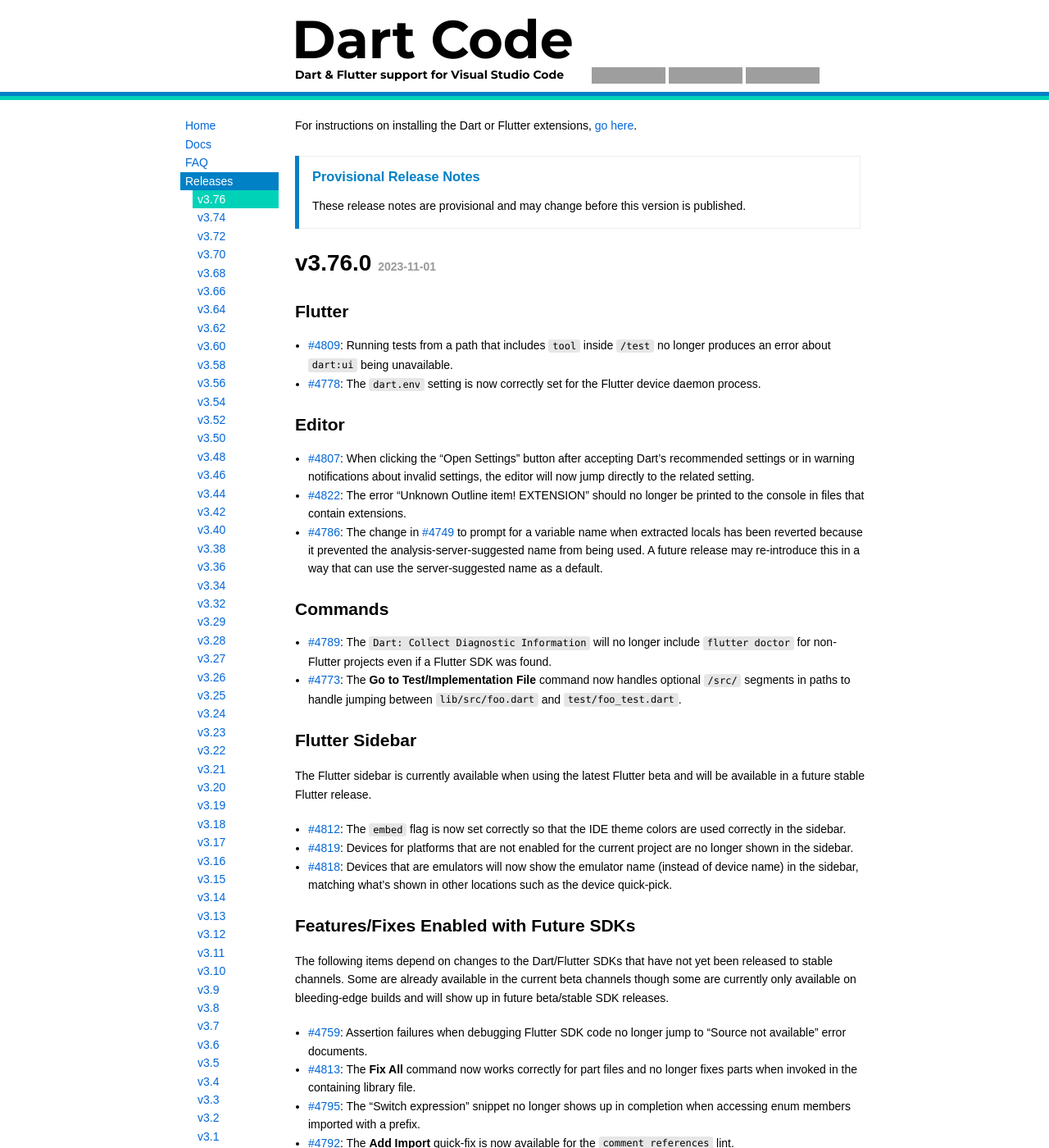
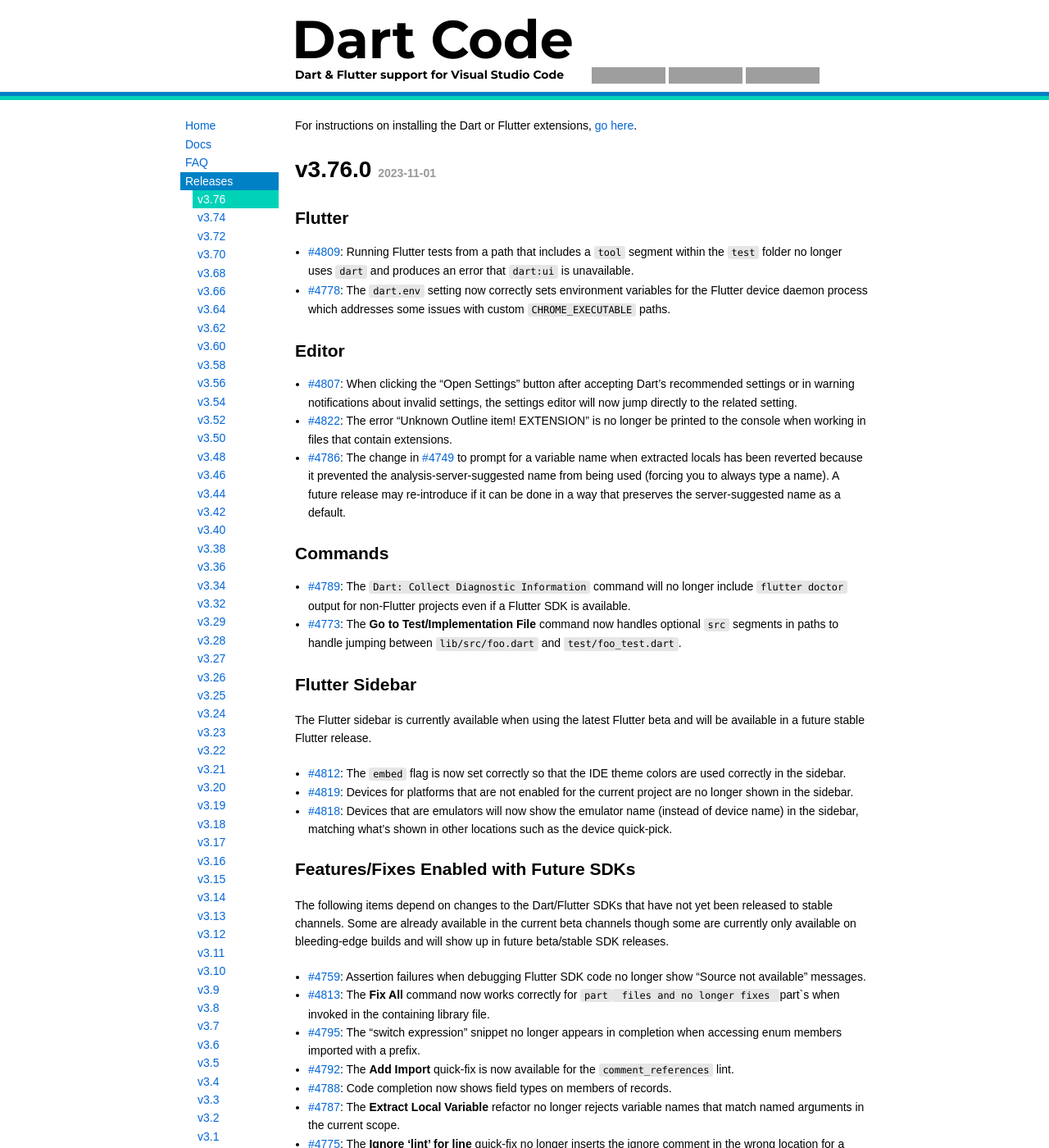
Before and after one commit to Dart-Code/Website, a Jekyll site: the page built from _releases/v3.76.md, in a window 1280 px wide and 1400 px high. Shown: the whole window at 82% size. Built offline with Jekyll 4.4.1, drawn with Linux system fonts in a browser that asks for light colours; some of the changed text lies outside the part shown; grey boxes are pictures that could not be loaded.

Commit message:
Minor release notes tweaks + remove provisional flag

```diff
--- a/_releases/v3.76.md
+++ b/_releases/v3.76.md
@@ -2,26 +2,25 @@
 title: v3.76
 sort_order: v0003_0076
 excerpt: "Flutter beta sidebar improvements, Quick-fix improvements, bug fixes..."
-provisional: true
 ---
 
 # v3.76.0 _2023-11-01_
 
 ## Flutter
 
-- [#4809](https://github.com/Dart-Code/Dart-Code/issues/4809): Running tests from a path that includes `tool` inside `/test` no longer produces an error about `dart:ui` being unavailable.
-- [#4778](https://github.com/Dart-Code/Dart-Code/issues/4778): The `dart.env` setting is now correctly set for the Flutter device daemon process.
+- [#4809](https://github.com/Dart-Code/Dart-Code/issues/4809): Running Flutter tests from a path that includes a `tool` segment within the `test` folder no longer uses `dart` and produces an error that `dart:ui` is unavailable.
+- [#4778](https://github.com/Dart-Code/Dart-Code/issues/4778): The `dart.env` setting now correctly sets environment variables for the Flutter device daemon process which addresses some issues with custom `CHROME_EXECUTABLE` paths.
 
 ## Editor
 
-- [#4807](https://github.com/Dart-Code/Dart-Code/issues/4807): When clicking the "Open Settings" button after accepting Dart's recommended settings or in warning notifications about invalid settings, the editor will now jump directly to the related setting.
-- [#4822](https://github.com/Dart-Code/Dart-Code/issues/4822): The error "Unknown Outline item! EXTENSION" should no longer be printed to the console in files that contain extensions.
-- [#4786](https://github.com/Dart-Code/Dart-Code/issues/4786): The change in [#4749](https://github.com/Dart-Code/Dart-Code/issues/4749) to prompt for a variable name when extracted locals has been reverted because it prevented the analysis-server-suggested name from being used. A future release may re-introduce this in a way that can use the server-suggested name as a default.
+- [#4807](https://github.com/Dart-Code/Dart-Code/issues/4807): When clicking the "Open Settings" button after accepting Dart's recommended settings or in warning notifications about invalid settings, the settings editor will now jump directly to the related setting.
+- [#4822](https://github.com/Dart-Code/Dart-Code/issues/4822): The error "Unknown Outline item! EXTENSION" is no longer be printed to the console when working in files that contain extensions.
+- [#4786](https://github.com/Dart-Code/Dart-Code/issues/4786): The change in [#4749](https://github.com/Dart-Code/Dart-Code/issues/4749) to prompt for a variable name when extracted locals has been reverted because it prevented the analysis-server-suggested name from being used (forcing you to always type a name). A future release may re-introduce if it can be done in a way that preserves the server-suggested name as a default.
 
 ## Commands
 
-- [#4789](https://github.com/Dart-Code/Dart-Code/issues/4789): The `Dart: Collect Diagnostic Information` will no longer include `flutter doctor` for non-Flutter projects even if a Flutter SDK was found.
-- [#4773](https://github.com/Dart-Code/Dart-Code/issues/4773): The **Go to Test/Implementation File** command now handles optional `/src/` segments in paths to handle jumping between `lib/src/foo.dart` and `test/foo_test.dart`.
+- [#4789](https://github.com/Dart-Code/Dart-Code/issues/4789): The `Dart: Collect Diagnostic Information` command will no longer include `flutter doctor` output for non-Flutter projects even if a Flutter SDK is available.
+- [#4773](https://github.com/Dart-Code/Dart-Code/issues/4773): The **Go to Test/Implementation File** command now handles optional `src` segments in paths to handle jumping between `lib/src/foo.dart` and `test/foo_test.dart`.
 
 ## Flutter Sidebar
 
@@ -36,13 +35,13 @@
 
 The following items depend on changes to the Dart/Flutter SDKs that have not yet been released to stable channels. Some are already available in the current beta channels though some are currently only available on bleeding-edge builds and will show up in future beta/stable SDK releases.
 
-- [#4759](https://github.com/Dart-Code/Dart-Code/issues/4759): Assertion failures when debugging Flutter SDK code no longer jump to "Source not available" error documents.
-- [#4813](https://github.com/Dart-Code/Dart-Code/issues/4813): The **Fix All** command now works correctly for part files and no longer fixes parts when invoked in the containing library file.
-- [#4795](https://github.com/Dart-Code/Dart-Code/issues/4795): The "Switch expression" snippet no longer shows up in completion when accessing enum members imported with a prefix.
+- [#4759](https://github.com/Dart-Code/Dart-Code/issues/4759): Assertion failures when debugging Flutter SDK code no longer show "Source not available" messages.
+- [#4813](https://github.com/Dart-Code/Dart-Code/issues/4813): The **Fix All** command now works correctly for `part`` files and no longer fixes `part`s when invoked in the containing library file.
+- [#4795](https://github.com/Dart-Code/Dart-Code/issues/4795): The "switch expression" snippet no longer appears in completion when accessing enum members imported with a prefix.
 - [#4792](https://github.com/Dart-Code/Dart-Code/issues/4792): The **Add Import** quick-fix is now available for the `comment_references` lint.
 - [#4788](https://github.com/Dart-Code/Dart-Code/issues/4788): Code completion now shows field types on members of records.
-- [#4787](https://github.com/Dart-Code/Dart-Code/issues/4787): The **Extract Local Variable** refactor no longer rejects variable names that mirror named argument labels in the current scope.
-- [#4775](https://github.com/Dart-Code/Dart-Code/issues/4775): The **Ignore 'lint' for line** quick-fix no longer inserts the ignore in the wrong location for a getter that has a dartdoc.
+- [#4787](https://github.com/Dart-Code/Dart-Code/issues/4787): The **Extract Local Variable** refactor no longer rejects variable names that match named arguments in the current scope.
+- [#4775](https://github.com/Dart-Code/Dart-Code/issues/4775): The **Ignore 'lint' for line** quick-fix no longer inserts the ignore comment in the wrong location for a getter that has a dartdoc.
 - [#4772](https://github.com/Dart-Code/Dart-Code/issues/4772): Code completion no longer suggests private static class members from other libraries.
 - [#4712](https://github.com/Dart-Code/Dart-Code/issues/4712): Inlay Hints are now shown for type arguments for type names inside `if case` statements.
 - [#4790](https://github.com/Dart-Code/Dart-Code/issues/4790): Inspecting a list that contains a `null` in the debugger no longer produces an error.
```
